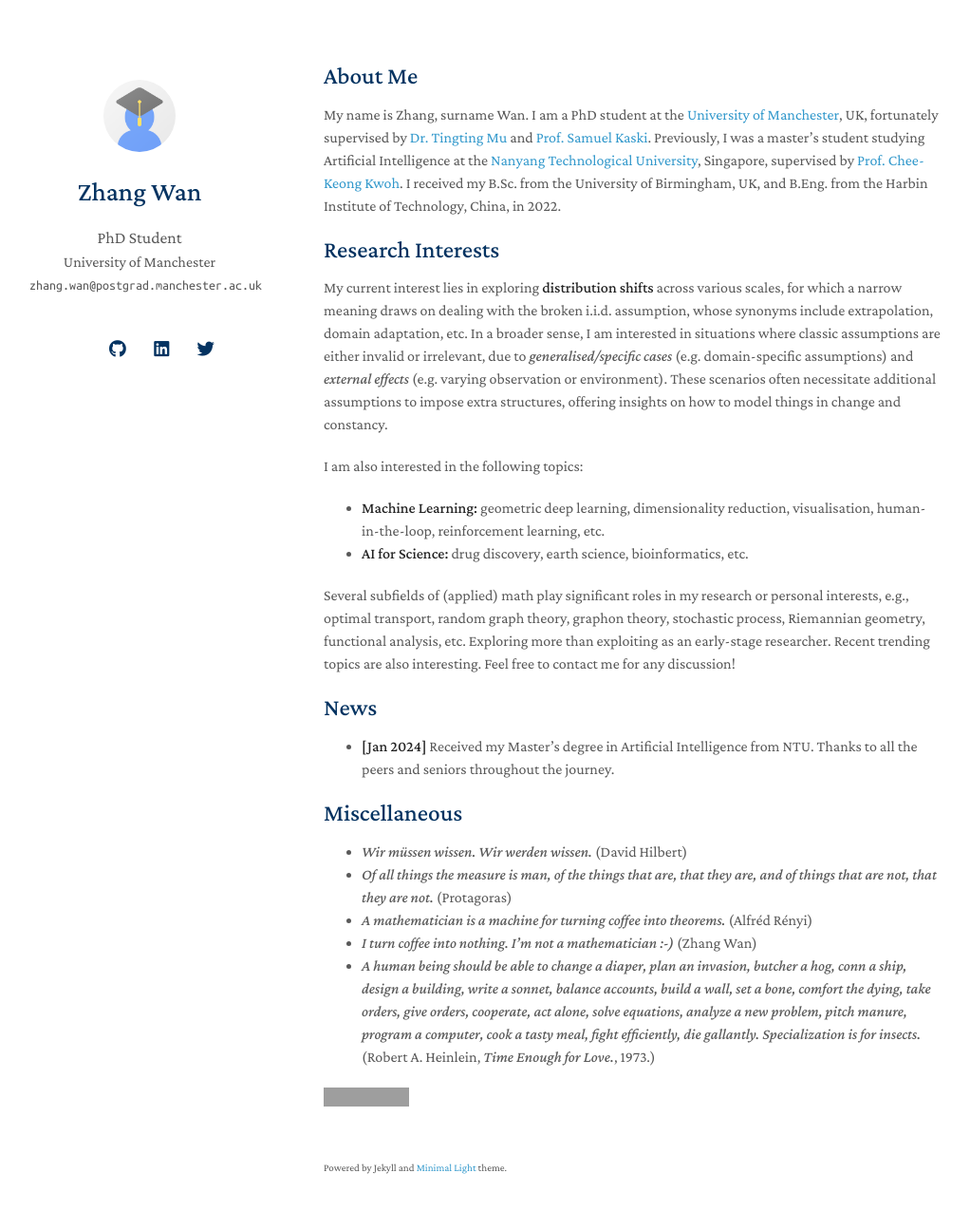
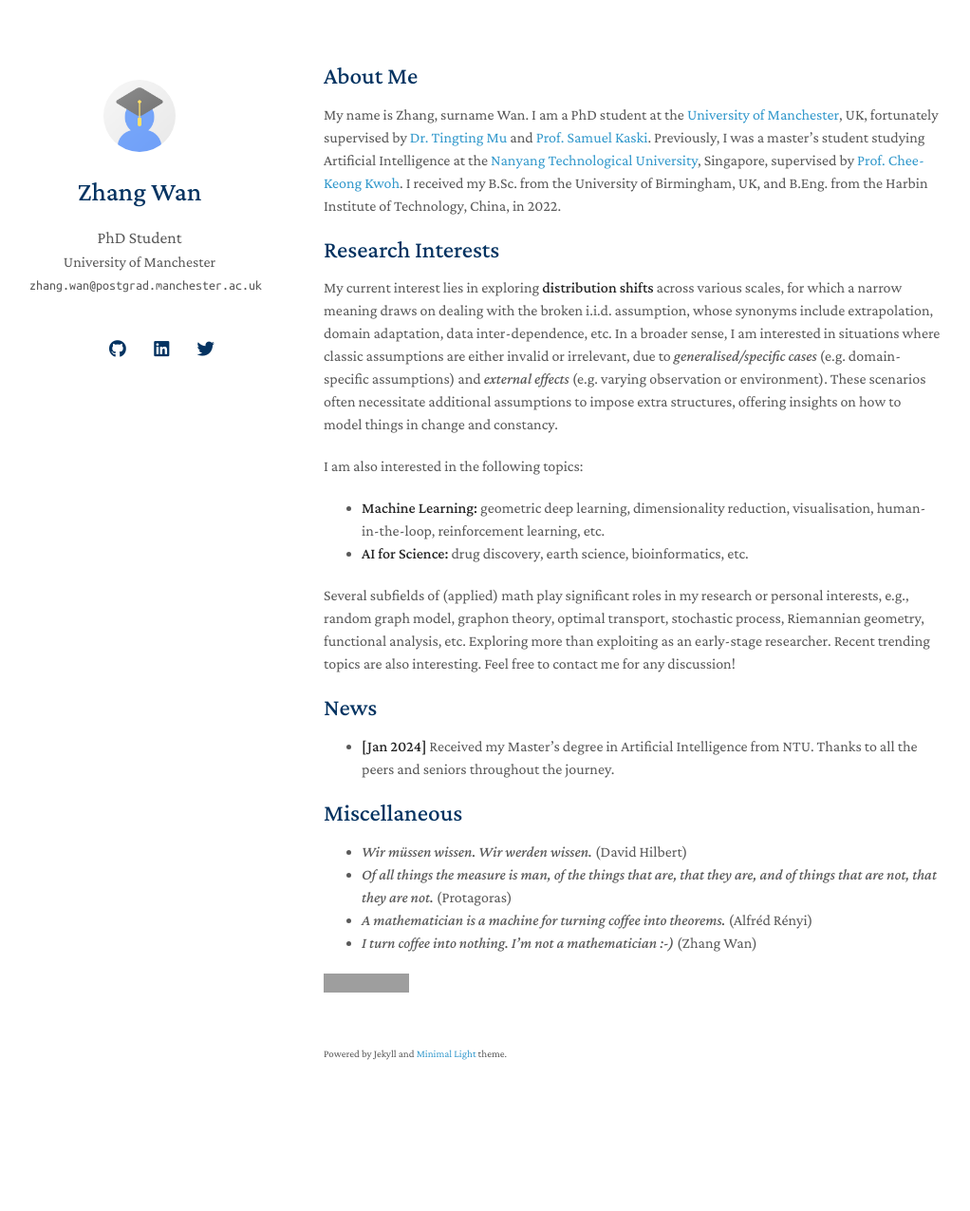
Before and after one commit to ZhangWan-byte/ZhangWan-byte.github.io, a Jekyll site: the page built from index.md, in a window 1280 px wide and 1310 px high. Shown: the top 1275 px of the window at 95% size, without its empty margins (129-1151 px from the left). Built offline with Jekyll 4.4.1, drawn with Linux system fonts in a browser that asks for light colours; nearby versions of some CDN libraries; a style sheet for code colours, icons or effects is not loaded; our own code applies the rules of GitHub Pages for plain Markdown files; grey boxes are pictures that could not be loaded.

Commit message:
Update index.md

```diff
--- a/index.md
+++ b/index.md
@@ -8,13 +8,13 @@ My name is Zhang, surname Wan. I am a PhD student at the [University of Manchest
 
 ## Research Interests
 
-My current interest lies in exploring **distribution shifts** across various scales, for which a narrow meaning draws on dealing with the broken i.i.d. assumption, whose synonyms include extrapolation, domain adaptation, etc. In a broader sense, I am interested in situations where classic assumptions are either invalid or irrelevant, due to *generalised/specific cases* (e.g. domain-specific assumptions) and *external effects* (e.g. varying observation or environment). These scenarios often necessitate additional assumptions to impose extra structures, offering insights on how to model things in change and constancy.
+My current interest lies in exploring **distribution shifts** across various scales, for which a narrow meaning draws on dealing with the broken i.i.d. assumption, whose synonyms include extrapolation, domain adaptation, data inter-dependence, etc. In a broader sense, I am interested in situations where classic assumptions are either invalid or irrelevant, due to *generalised/specific cases* (e.g. domain-specific assumptions) and *external effects* (e.g. varying observation or environment). These scenarios often necessitate additional assumptions to impose extra structures, offering insights on how to model things in change and constancy.
 
 I am also interested in the following topics:
 - **Machine Learning:** geometric deep learning, dimensionality reduction, visualisation, human-in-the-loop, reinforcement learning, etc.
 - **AI for Science:** drug discovery, earth science, bioinformatics, etc.
 
-Several subfields of (applied) math play significant roles in my research or personal interests, e.g., optimal transport, random graph theory, graphon theory, stochastic process, Riemannian geometry, functional analysis, etc. Exploring more than exploiting as an early-stage researcher. Recent trending topics are also interesting. Feel free to contact me for any discussion!
+Several subfields of (applied) math play significant roles in my research or personal interests, e.g., random graph model, graphon theory, optimal transport, stochastic process, Riemannian geometry, functional analysis, etc. Exploring more than exploiting as an early-stage researcher. Recent trending topics are also interesting. Feel free to contact me for any discussion!
 
 ## News
 
@@ -26,7 +26,6 @@ Several subfields of (applied) math play significant roles in my research or per
 - _Of all things the measure is man, of the things that are, that they are, and of things that are not, that they are not._ (Protagoras)
 - _A mathematician is a machine for turning coffee into theorems._ (Alfréd Rényi)
 - _I turn coffee into nothing. I'm not a mathematician :-)_ (Zhang Wan)
-- _A human being should be able to change a diaper, plan an invasion, butcher a hog, conn a ship, design a building, write a sonnet, balance accounts, build a wall, set a bone, comfort the dying, take orders, give orders, cooperate, act alone, solve equations, analyze a new problem, pitch manure, program a computer, cook a tasty meal, fight efficiently, die gallantly. Specialization is for insects._ (Robert A. Heinlein, _Time Enough for Love._, 1973.)
 
 <!-- {% include_relative _includes/publications.md %} -->
 
```
